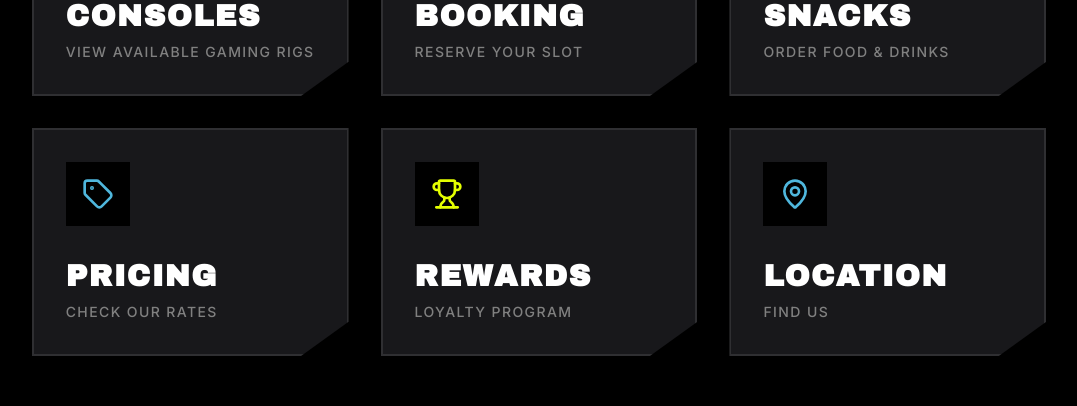
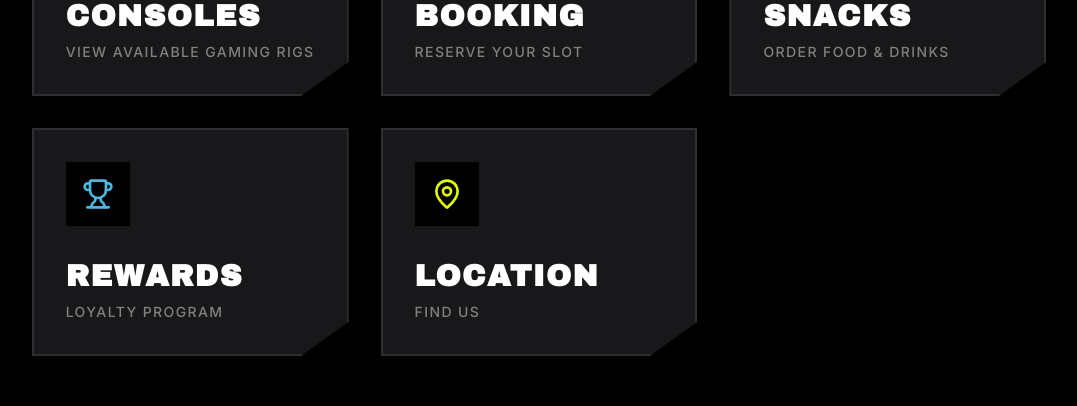
Before and after one commit to vanshpradhan/Trident-gaming, a React (Vite) app: page / in a window 1280 px wide. Shown: the part 1340-1746 px from the top of the page, without its empty margins (101-1178 px from the left). Built offline with nearby package versions, Linux system fonts and the light colour scheme; no server answers.

Commit message:
feat: remove pricing section from customer-facing UI

```diff
--- a/src/App.tsx
+++ b/src/App.tsx
@@ -13,7 +13,6 @@ import { Consoles } from "./components/Consoles";
 import { Booking } from "./components/Booking";
 import { Snacks } from "./components/Snacks";
 import { Loyalty } from "./components/Loyalty";
-import { Pricing } from "./components/Pricing";
 import { Map } from "./components/Map";
 import { AdminPreview } from "./components/AdminPreview";
 import { Footer } from "./components/Footer";
@@ -32,7 +31,6 @@ function AppLayout() {
           {/* Public routes */}
           <Route path="/" element={<Home />} />
           <Route path="/consoles" element={<Consoles />} />
-          <Route path="/pricing" element={<Pricing />} />
           <Route path="/map" element={<Map />} />
 
           {/* Customer-only routes — admin gets redirected to /admin */}
--- a/src/components/Footer.tsx
+++ b/src/components/Footer.tsx
@@ -45,8 +45,7 @@ export function Footer() {
                 { name: "Book a Console", path: "/booking" },
                 { name: "Explore Games", path: "/" },
                 { name: "Snack Menu", path: "/snacks" },
-                { name: "Loyalty Program", path: "/rewards" },
-                { name: "Pricing", path: "/pricing" }
+                { name: "Loyalty Program", path: "/rewards" }
               ].map((link) => (
                 <li key={link.name}>
                   <Link to={link.path} className="text-muted-foreground hover:text-primary transition-colors text-sm font-medium uppercase tracking-widest flex items-center gap-4 group">
--- a/src/components/Navbar.tsx
+++ b/src/components/Navbar.tsx
@@ -25,7 +25,6 @@ export function Navbar() {
     { name: "Consoles", href: "/consoles", public: true },
     { name: "Booking", href: "/booking", public: false, customerOnly: true },
     { name: "Snacks", href: "/snacks", public: false, customerOnly: true },
-    { name: "Pricing", href: "/pricing", public: true },
     { name: "Rewards", href: "/rewards", public: false, customerOnly: true },
   ];
 
--- a/src/components/SectionCards.tsx
+++ b/src/components/SectionCards.tsx
@@ -1,14 +1,13 @@
 import { motion } from "motion/react";
 import { Link } from "react-router-dom";
-import { Gamepad2, Calendar, Coffee, Tag, Trophy, MapPin } from "lucide-react";
+import { Gamepad2, Calendar, Coffee, Trophy, MapPin } from "lucide-react";
 
 const sections = [
   { title: "Consoles", path: "/consoles", icon: <Gamepad2 className="w-8 h-8"/>, desc: "View available gaming rigs", color: "text-primary" },
   { title: "Booking", path: "/booking", icon: <Calendar className="w-8 h-8"/>, desc: "Reserve your slot", color: "text-secondary" },
   { title: "Snacks", path: "/snacks", icon: <Coffee className="w-8 h-8"/>, desc: "Order food & drinks", color: "text-primary" },
-  { title: "Pricing", path: "/pricing", icon: <Tag className="w-8 h-8"/>, desc: "Check our rates", color: "text-secondary" },
-  { title: "Rewards", path: "/rewards", icon: <Trophy className="w-8 h-8"/>, desc: "Loyalty program", color: "text-primary" },
-  { title: "Location", path: "/map", icon: <MapPin className="w-8 h-8"/>, desc: "Find us", color: "text-secondary" },
+  { title: "Rewards", path: "/rewards", icon: <Trophy className="w-8 h-8"/>, desc: "Loyalty program", color: "text-secondary" },
+  { title: "Location", path: "/map", icon: <MapPin className="w-8 h-8"/>, desc: "Find us", color: "text-primary" },
 ];
 
 export function SectionCards() {
```
